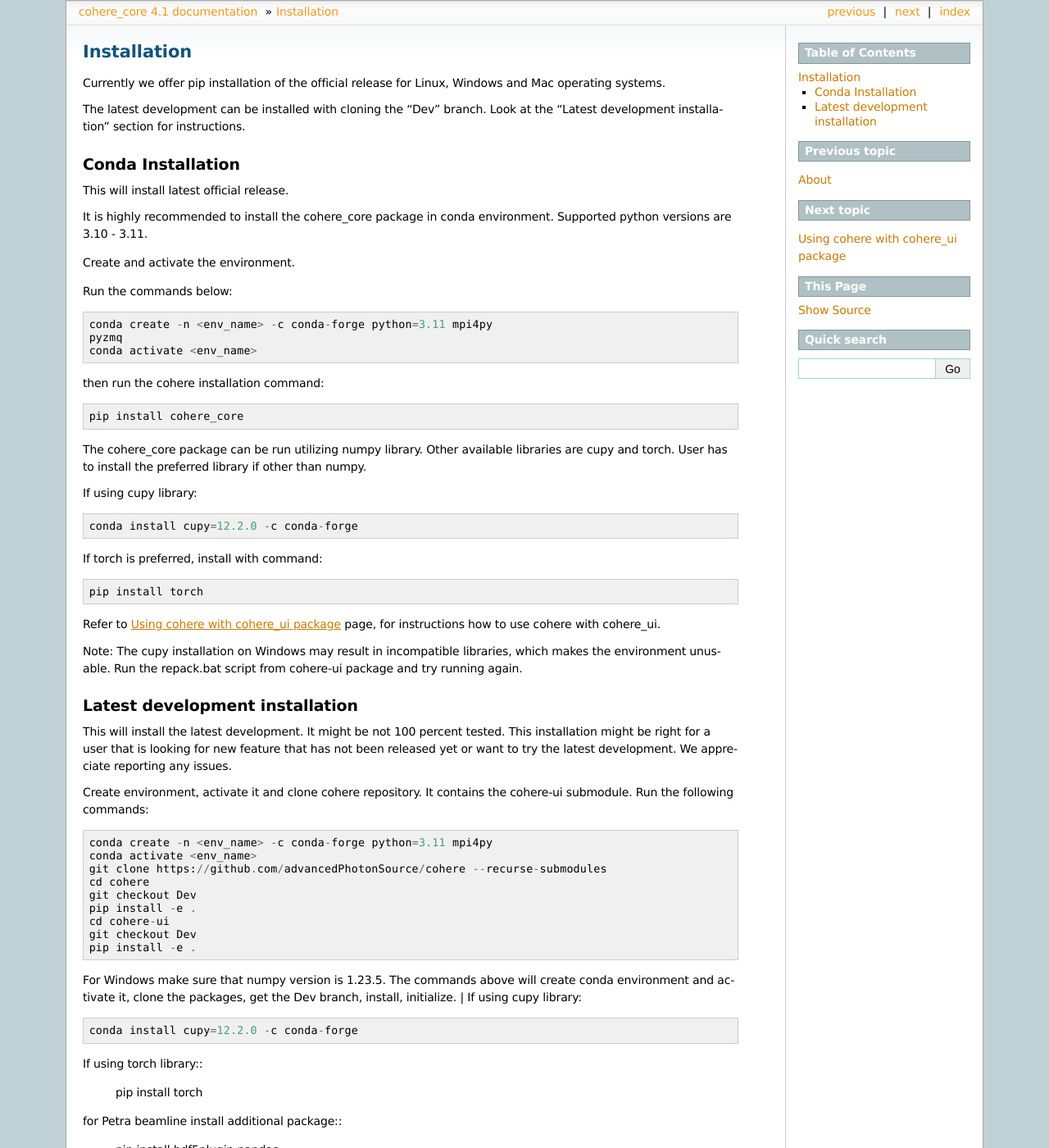
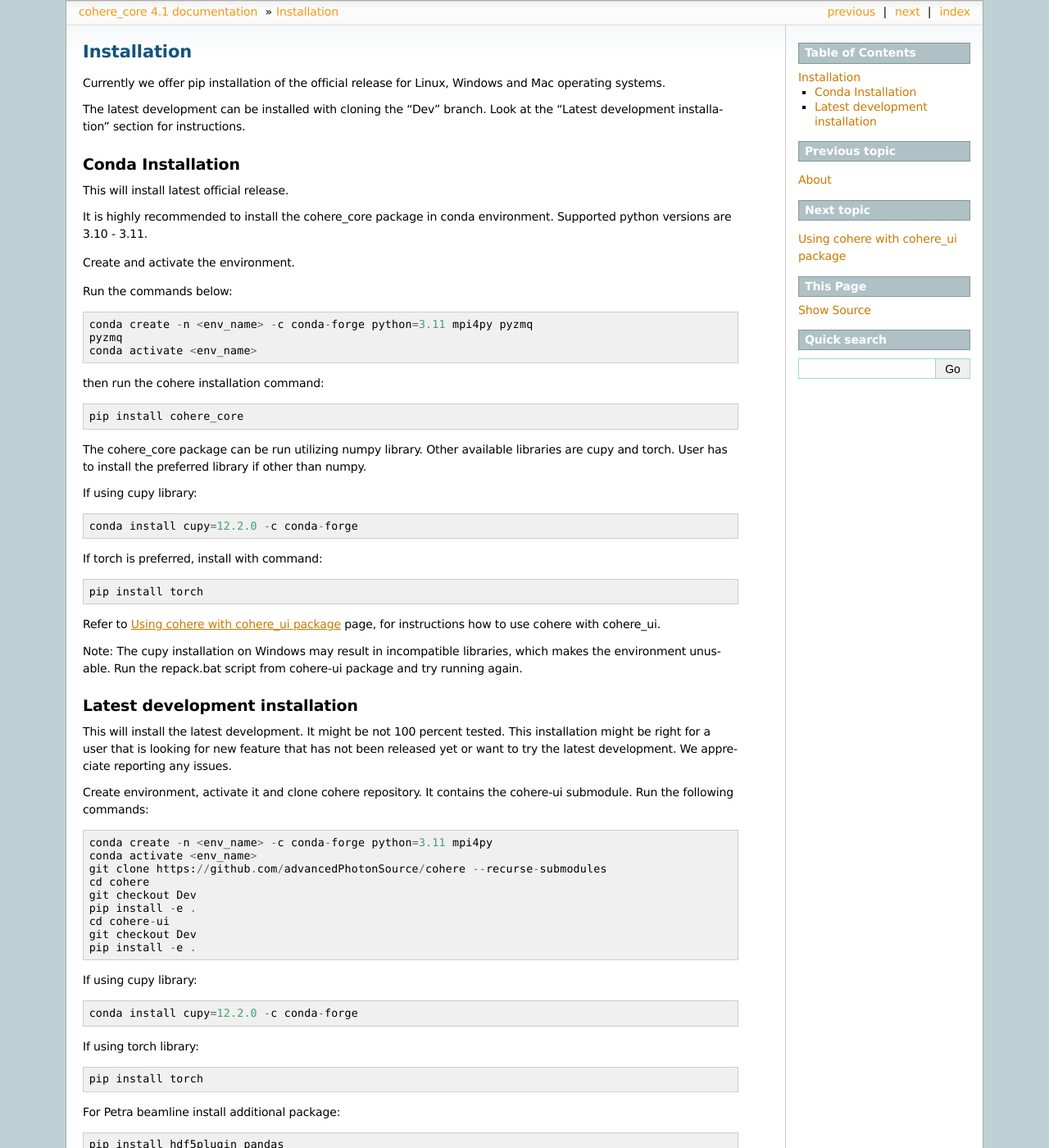
Before and after one commit to AdvancedPhotonSource/cohere, a Sphinx documentation site: the page built from docs/source/installation.rst, in a window 1280 px wide and 1400 px high. Shown: the whole window at 82% size. Built offline with Sphinx 7.4.7, drawn with Linux system fonts in a browser that asks for light colours.

Commit message:
sync with ui, clarified comments

```diff
--- a/docs/source/installation.rst
+++ b/docs/source/installation.rst
@@ -14,7 +14,7 @@
 | Create and activate the environment.
 Run the commands below::
 
-    conda create -n <env_name> -c conda-forge python=3.11 mpi4py
+    conda create -n <env_name> -c conda-forge python=3.11 mpi4py pyzmq
     pyzmq
     conda activate <env_name>
 then run the cohere installation command::
@@ -50,14 +50,13 @@
     cd cohere-ui
     git checkout Dev
     pip install -e .
-For Windows make sure that numpy version is 1.23.5. The commands above will create conda environment and activate it, clone the packages, get the Dev branch, install, initialize.
-| If using cupy library::
+If using cupy library::
 
     conda install cupy=12.2.0 -c conda-forge
-| If using torch library::
+If using torch library::
 
     pip install torch
-| for Petra beamline install additional package::
+For Petra beamline install additional package::
 
     pip install hdf5plugin pandas
 After installation you may start using scripts from this directory, for example::
```
